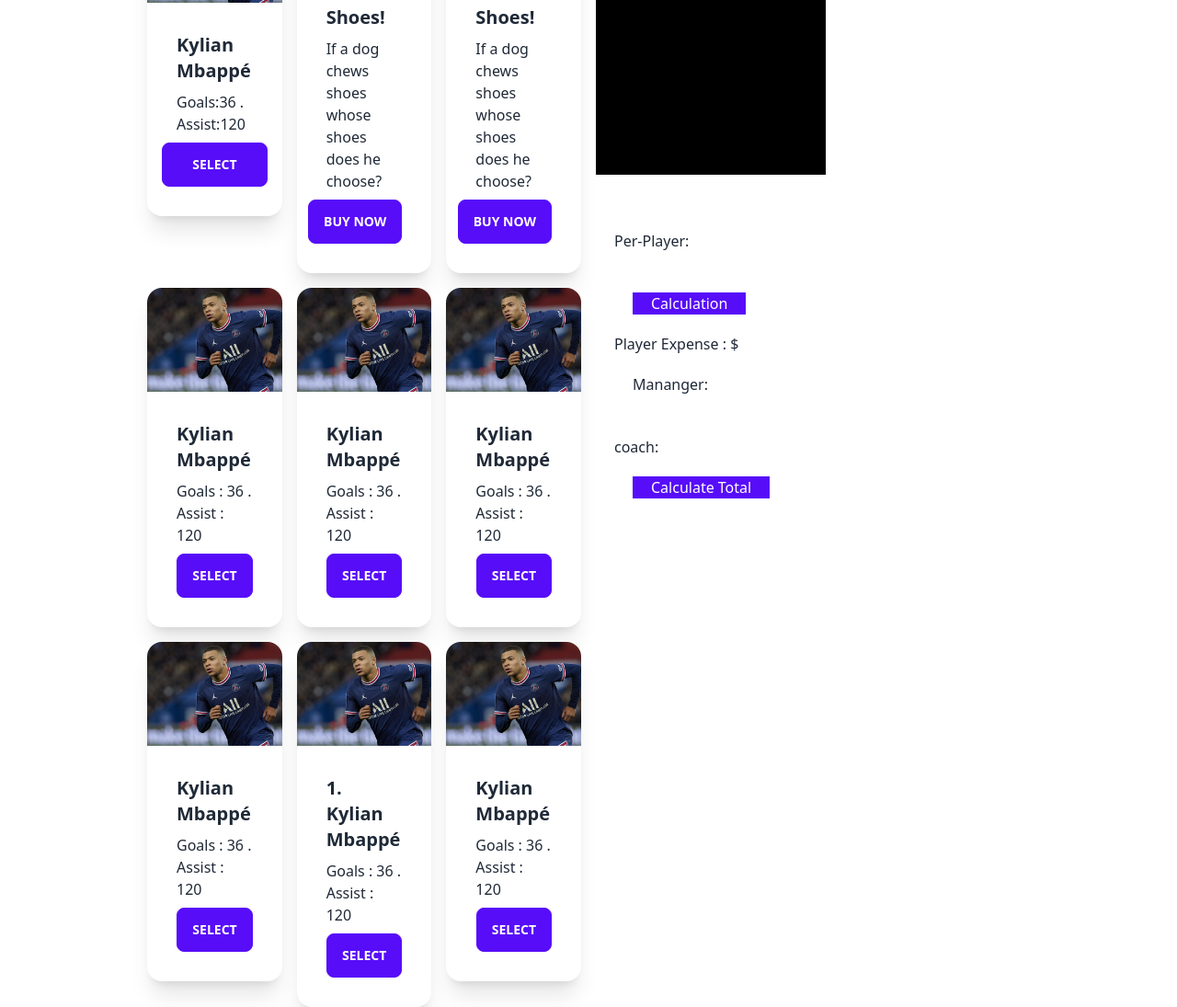
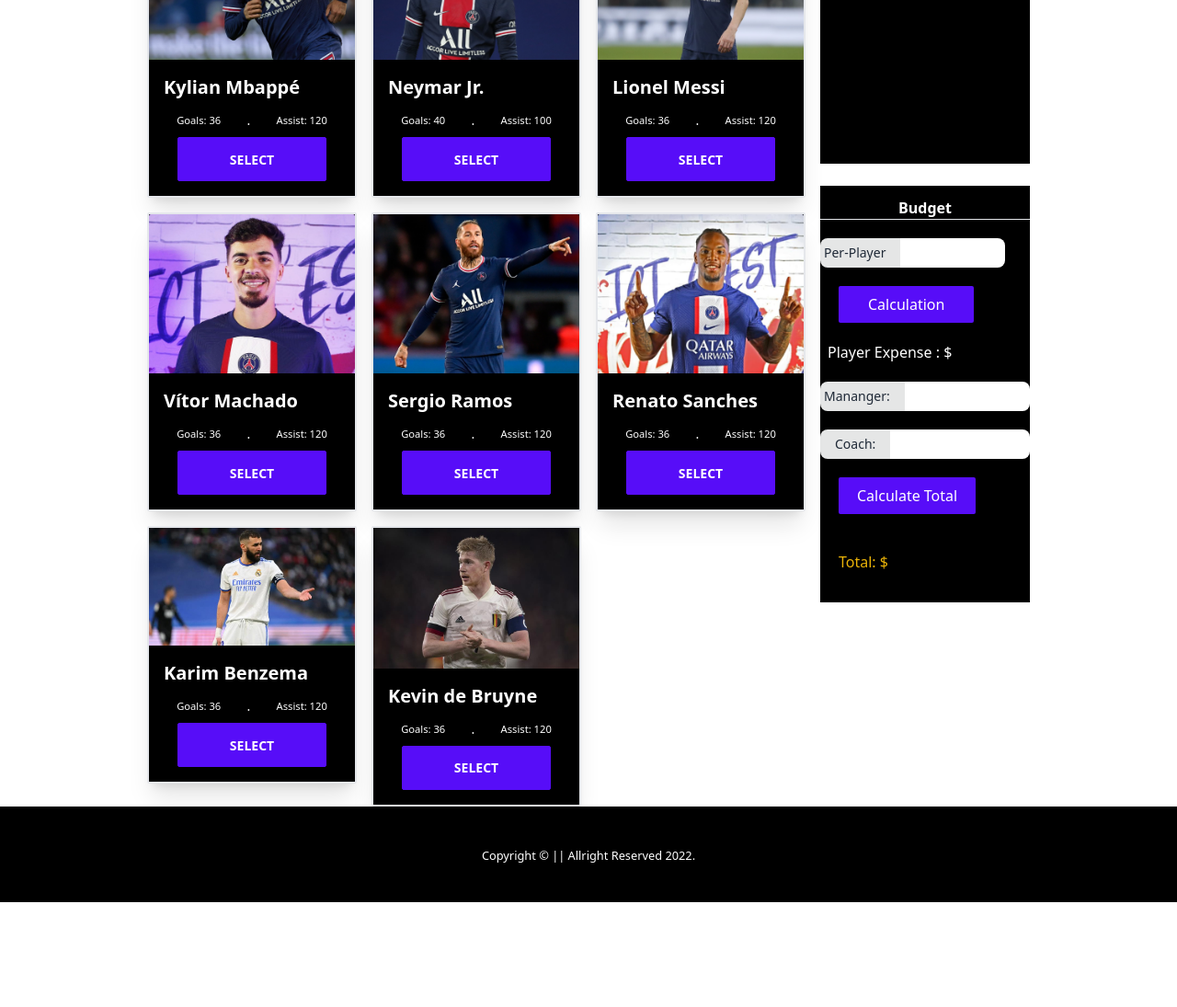
Before and after one commit to malitharuna/best-five-dom-assignment-5, a plain HTML site: page index.html in a window 1280 px wide. Shown: the part 471-1566 px from the top of the page at 92% size. After the commit the page ends 1452 px from the top, so only its background shows below. Drawn offline with nearby package versions, Linux system fonts and the light colour scheme.

Commit message:
card section added

```diff
--- a/index.html
+++ b/index.html
@@ -28,150 +28,170 @@
 
     </section>
     <!-- banner section end  -->
-
-    <main class="">
+    <!-- main section start here -->
+    <main >
         <section class="mx-auto w-9/12">
-            <div class="grid grid-cols-2 gap-4  ">
-                <div class="grid grid-cols-3 gap-4 ">
+            <div class="grid grid-cols-4 gap-4  ">
+                <div class="grid grid-cols-3 gap-4  col-span-3">
                     <div>
-                        <div class="card bg-base-100 shadow-xl">
-                            <figure><img src="images/Rectangle 144 (2).png" alt="Kylian Mbappé " /></figure>
+                        <div class="card bg-black text-white shadow-xl rounded-sm card-compact bg-base-100 border-2">
+                            <figure><img src="images/Rectangle 144 (2).png" alt="Kylian Mbappé" /></figure>
                             <div class="card-body">
-                              <h2 class="card-title">Kylian Mbappé</h2>
-                              <p>Goals:36 . Assist:120</p>
+                              <h2 class="card-title"> Kylian Mbappé </h2>
+                              <p class="flex justify-around"><small class="">Goals: 36  </small> . <small>Assist: 120</small></p>
                               <div class="card-actions justify-center ">
-                                <button class="btn btn-primary px-8" >Select</button>
-                                </div>
-                            </div>
-                        </div>
-                    </div>
-                    <div>
-                        <div class="card bg-base-100 shadow-xl">
-                            <figure><img src="https://placeimg.com/400/225/arch" alt="Shoes" /></figure>
-                            <div class="card-body">
-                              <h2 class="card-title">Shoes!</h2>
-                              <p>If a dog chews shoes whose shoes does he choose?</p>
-                              <div class="card-actions justify-end">
-                                <button class="btn btn-primary">Buy Now</button>
+                                <button class="btn btn-primary px-14 pt-px rounded-sm font-semibold">Select</button>
                               </div>
                             </div>
                         </div>
                     </div>
                     <div>
-                        <div class="card w-full bg-base-100 shadow-xl">
-                            <figure><img src="https://placeimg.com/400/225/arch" alt="Shoes" /></figure>
+                        <div class="card bg-black text-white shadow-xl rounded-sm card-compact bg-base-100 border-2">
+                            <figure><img src="images/Rectangle 144 (1).png" alt="Neymar Jr." /></figure>
                             <div class="card-body">
-                              <h2 class="card-title">Shoes!</h2>
-                              <p>If a dog chews shoes whose shoes does he choose?</p>
-                              <div class="card-actions justify-end">
-                                <button class="btn btn-primary">Buy Now</button>
+                              <h2 class="card-title"> Neymar Jr. </h2>
+                              <p class="flex justify-around"><small class="">Goals: 40  </small> . <small>Assist: 100</small></p>
+                              <div class="card-actions justify-center ">
+                                <button class="btn btn-primary px-14 pt-px rounded-sm font-semibold">Select</button>
                               </div>
                             </div>
                         </div>
                     </div>
-                    <div >
-                        <div class="card bg-base-100 shadow-xl">
-                            <figure><img src="images/Rectangle 144 (2).png" alt="Kylian Mbappé " /></figure>
+                    <div>
+                        <div class="card bg-black text-white shadow-xl rounded-sm card-compact bg-base-100 border-2">
+                            <figure><img src="images/Rectangle 144.png" alt="Lionel Mess" /></figure>
                             <div class="card-body">
-                              <h2 class="card-title">Kylian Mbappé</h2>
-                              <p>Goals : 36 . Assist : 120</p>
-                              <div class="card-actions justify-end">
-                                <button class="btn btn-primary">Select</button>
-                                </div>
-                            </div>
-                        </div>
-                    </div>
-                    <div >
-                        <div class="card bg-base-100 shadow-xl">
-                            <figure><img src="images/Rectangle 144 (2).png" alt="Kylian Mbappé " /></figure>
-                            <div class="card-body">
-                              <h2 class="card-title">Kylian Mbappé</h2>
-                              <p>Goals : 36 . Assist : 120</p>
-                              <div class="card-actions justify-end">
-                                <button class="btn btn-primary">Select</button>
-                                </div>
-                            </div>
-                        </div>
-                    </div>
-                    <div >
-                        <div class="card bg-base-100 shadow-xl">
-                            <figure><img src="images/Rectangle 144 (2).png" alt="Kylian Mbappé " /></figure>
-                            <div class="card-body">
-                              <h2 class="card-title">Kylian Mbappé</h2>
-                              <p>Goals : 36 . Assist : 120</p>
-                              <div class="card-actions justify-end">
-                                <button class="btn btn-primary">Select</button>
-                                </div>
-                            </div>
-                        </div>
-                    </div>
-                    <div >
-                        <div class="card bg-base-100 shadow-xl">
-                            <figure><img src="images/Rectangle 144 (2).png" alt="Kylian Mbappé " /></figure>
-                            <div class="card-body">
-                              <h2 class="card-title">Kylian Mbappé</h2>
-                              <p>Goals : 36 . Assist : 120</p>
-                              <div class="card-actions justify-end">
-                                <button class="btn btn-primary">Select</button>
-                                </div>
-                            </div>
-                        </div>
-                    </div>
-                    <div >
-                        <div class="card bg-base-100 shadow-xl">
-                            <figure><img src="images/Rectangle 144 (2).png" alt="Kylian Mbappé " /></figure>
-                            <div class="card-body">
-                              <h2 class="card-title">1. Kylian Mbappé</h2>
-                              <p>Goals : 36 . Assist : 120</p>
-                              <div class="card-actions justify-end">
-                                <button class="btn btn-primary">Select</button>
+                              <h2 class="card-title"> Lionel Messi</h2>
+                              <p class="flex justify-around"><small class="">Goals: 36  </small> . <small>Assist: 120</small></p>
+                              <div class="card-actions justify-center ">
+                                <button class="btn btn-primary px-14 pt-px rounded-sm font-semibold">Select</button>
                               </div>
                             </div>
                         </div>
                     </div>
-                    <div >
-                        <div class="card bg-base-100 shadow-xl">
-                            <figure><img src="images/Rectangle 144 (2).png" alt="Kylian Mbappé " /></figure>
+                    <div>
+                        <div class="card bg-black text-white shadow-xl rounded-sm card-compact bg-base-100 border-2">
+                            <figure><img src="images/Rectangle 144 (3).png" alt="Vítor Machado" /></figure>
                             <div class="card-body">
-                              <h2 class="card-title">Kylian Mbappé</h2>
-                              <p>Goals : 36 . Assist : 120</p>
-                              <div class="card-actions justify-end">
-                                <button class="btn btn-primary">Select</button>
-                                </div>
+                              <h2 class="card-title"> Vítor Machado</h2>
+                              <p class="flex justify-around"><small class="">Goals: 36  </small> . <small>Assist: 120</small></p>
+                              <div class="card-actions justify-center ">
+                                <button class="btn btn-primary px-14 pt-px rounded-sm font-semibold">Select</button>
+                              </div>
+                            </div>
+                        </div>
+                    </div>
+                    <div>
+                        <div class="card bg-black text-white shadow-xl rounded-sm card-compact bg-base-100 border-2">
+                            <figure><img src="images/Rectangle 144 (4).png" alt="Sergio Ramos" /></figure>
+                            <div class="card-body">
+                              <h2 class="card-title"> Sergio Ramos </h2>
+                              <p class="flex justify-around"><small class="">Goals: 36  </small> . <small>Assist: 120</small></p>
+                              <div class="card-actions justify-center ">
+                                <button class="btn btn-primary px-14 pt-px rounded-sm font-semibold">Select</button>
+                              </div>
+                            </div>
+                        </div>
+                    </div>
+                    <div>
+                        <div class="card bg-black text-white shadow-xl rounded-sm card-compact bg-base-100 border-2">
+                            <figure><img src="images/Rectangle 144 (5).png" alt="Renato Sanches" /></figure>
+                            <div class="card-body">
+                              <h2 class="card-title"> Renato Sanches </h2>
+                              <p class="flex justify-around"><small class="">Goals: 36  </small> . <small>Assist: 120</small></p>
+                              <div class="card-actions justify-center ">
+                                <button class="btn btn-primary px-14 pt-px rounded-sm font-semibold">Select</button>
+                              </div>
+                            </div>
+                        </div>
+                    </div>
+                    <div>
+                        <div class="card bg-black text-white shadow-xl rounded-sm card-compact bg-base-100 border-2">
+                            <figure><img class="h-32" src="images/KarimBenzema.jpg" alt="Karim Benzema" /></figure>
+                            <div class="card-body">
+                              <h2 class="card-title"> Karim Benzema </h2>
+                              <p class="flex justify-around"><small class="">Goals: 36  </small> . <small>Assist: 120</small></p>
+                              <div class="card-actions justify-center ">
+                                <button class="btn btn-primary px-14 pt-px rounded-sm font-semibold">Select</button>
+                              </div>
+                            </div>
+                        </div>
+                    </div>
+                    <div>
+                        <div class="card bg-black text-white shadow-xl rounded-sm card-compact bg-base-100 border-2">
+                            <figure><img src="images/Kevin de Bruyne.jpg" alt="Kevin de Bruyne" /></figure>
+                            <div class="card-body">
+                              <h2 class="card-title"> Kevin de Bruyne </h2>
+                              <p class="flex justify-around"><small class="">Goals: 36  </small> . <small>Assist: 120</small></p>
+                              <div class="card-actions justify-center ">
+                                <button class="btn btn-primary px-14 pt-px rounded-sm font-semibold">Select</button>
+                              </div>
                             </div>
                         </div>
                     </div>
                   </div>
-
-
                 <div >
                    <!-- selected five divv start  -->
-                    <div id="select-five-divv" class="p-5" style="height: 300px; width: 250px; background-color: black; color:white">
+                    <div id="select-five-divv" class="p-10 h-72 bg-black text-white " >
                         <h1>Selected-Five</h1>
                         <hr>
-                        <ol id="players-list" class="list-decimal" >
+                        <ol id="players-list" class="list-decimal mt-5" >
                         </ol>
                     </div>
                      <!-- selected five divv end  -->
 
                      <!-- calculation start  -->
-                    <div class="mt-10 p-5 w-3/4" >
-                      <p>Per-Player: <input id="per-player-element" type="text"> </p>
-                      <button id="cal-btn" class="block btn-primary px-5 m-5">Calculation</button>
-                      <p>Player Expense : $<span id="player-expense"> </span></p>
-                      <p class="m-5 ">Mananger: <input  type="text" name="" id=""> </p>
-                      <p >coach: <input class="" type="text"></p>
-                      <button id="total-cal-btn" class="block btn-primary px-5 m-5" >Calculate Total</button>
+                    <div class="mt-6 py-3 bg-black " >
+                      <h1 class=" text-center font-bold text-white">Budget</h1>
+                      <hr>
+                      <div class="form-control mt-5">
+                        <label class="input-group input-group-sm">
+                          <span class="ps-1">Per-Player</span>
+                          <input id="per-player-element" type="text" class=" input-bordered input-sm w-1/2" />
+                        </label>
+                      </div>
+
+                      <button id="cal-btn" class="block btn-primary px-8 py-2 rounded-sm m-5">Calculation</button>
+
+
+                      <p class="text-white pl-2">Player Expense : $<span id="player-expense"> </span></p>
+
+                      <div class="form-control mt-5">
+                        <label class="input-group input-group-sm">
+                          <span class="ps-1">Mananger:</span>
+                          <input id="manager-expense" type="text" class=" input-bordered input-sm w-full" />
+                        </label>
+                      </div>
+
+                      <!-- Mananger: <input id="manager-expense"  type="text" class="" > -->
+                      <div class="form-control mt-5">
+                        <label class="input-group input-group-sm w-full">
+                          <span class="">Coach:</span>
+                          <input id="coach-expense" type="text" class=" input-bordered input-sm w-full" />
+                        </label>
+                      </div>
+
+                      <!-- <p >Coach: <input id="coach-expense" type="text"></p> -->
+
+                      <button id="total-cal-btn" class="block btn-primary px-5 py-2 rounded-sm m-5" >Calculate Total</button>
+
+                      <p class="text-yellow-500 p-5">Total: $ <span id="total" > </span></p>
+
+
 
                     </div>
                     <!-- calculation ends  -->
                 </div>
             </div>
         </section>
+    </main>
+    <!-- footer start  -->
+    <footer class="bg-black  text-center">
+      <p class="p-10 text-white"><small > Copyright &copy || Allright Reserved 2022.</small>
+      </p>
+    </footer>
 
-    </main>
 
     <script src="js/selected.js"></script>
-    <script src="js/test.js"></script>
 </body>
 </html>
```
Also changed, not shown: js/selected.js (+34 -3 lines), js/test.js (deleted).
